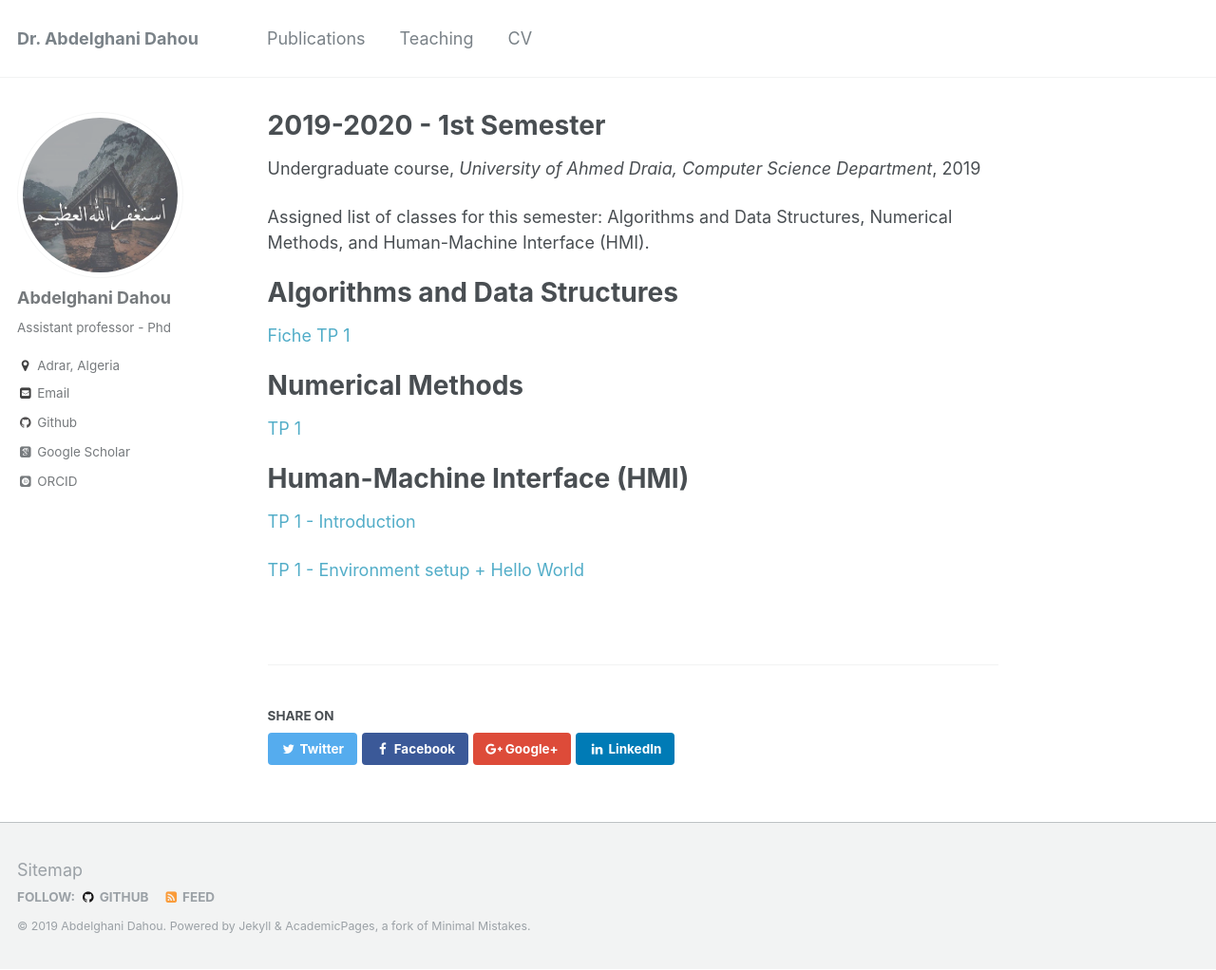
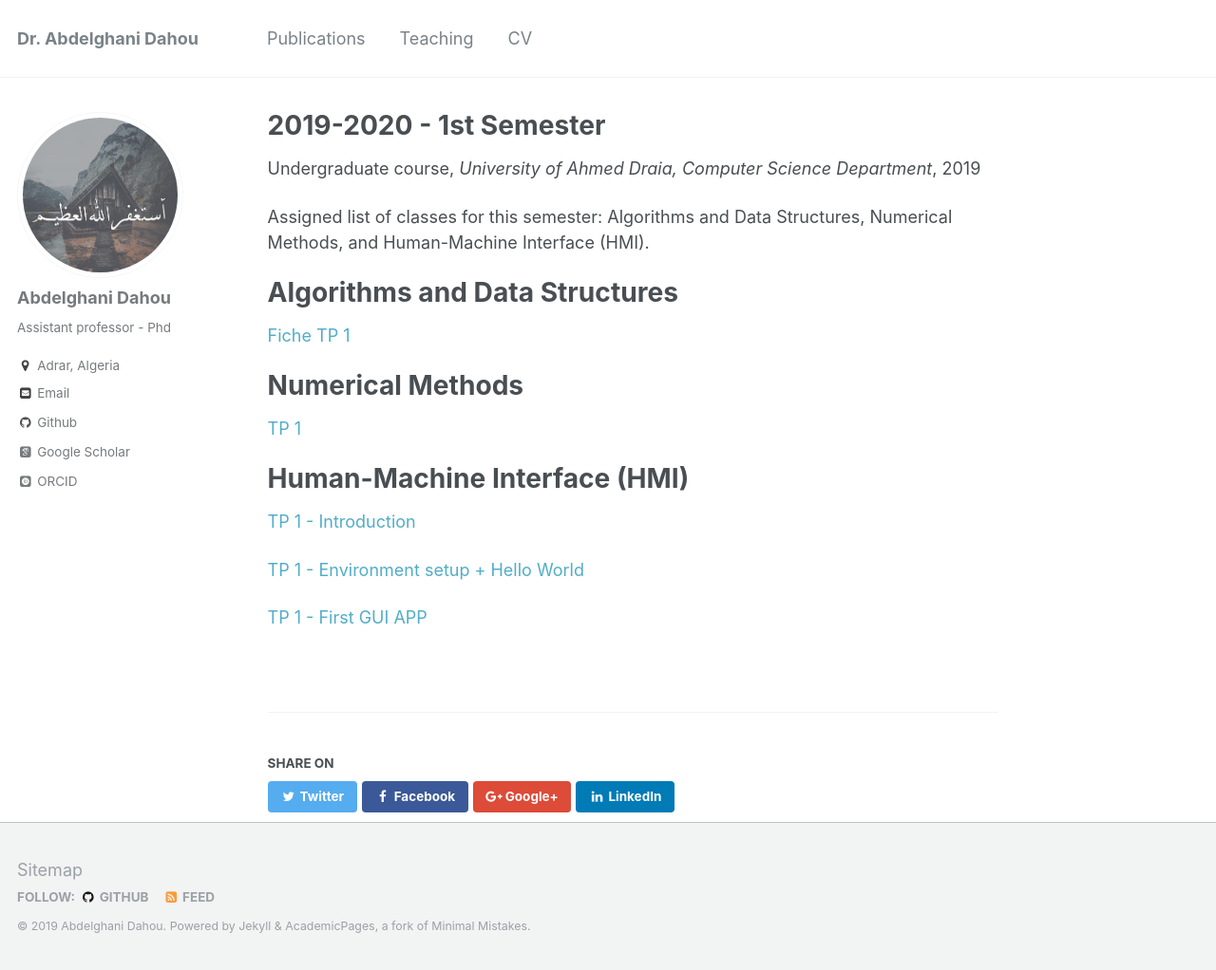
Before and after one commit to dr-dahou-adrar/dr-dahou-adrar.github.io, a Jekyll site: the page built from _teaching/2019-2020-1st-semester-teaching.md, in a window 1280 px wide and 1022 px high. Shown: the whole window at 95% size. Built offline with Jekyll 4.4.1, drawn with Linux system fonts in a browser that asks for light colours; some web fonts are replaced.

Commit message:
Update 2019-2020-1st-semester-teaching.md

```diff
--- a/_teaching/2019-2020-1st-semester-teaching.md
+++ b/_teaching/2019-2020-1st-semester-teaching.md
@@ -25,3 +25,5 @@ Human-Machine Interface (HMI)
 [TP 1 - Introduction](https://www.notion.so/TP01-Introduction-eb9174c7afad43fcb0c5dca09c57f080)
 
 [TP 1 - Environment setup + Hello World](https://www.notion.so/TP01-Environment-setup-Hello-World-82a6cc6a2af846c2b645c466996e75c5)
+
+[TP 1 - First GUI APP](https://www.notion.so/TP01-First-GUI-App-0f710277f0e64daab0f3503552aa6d8f)
```
